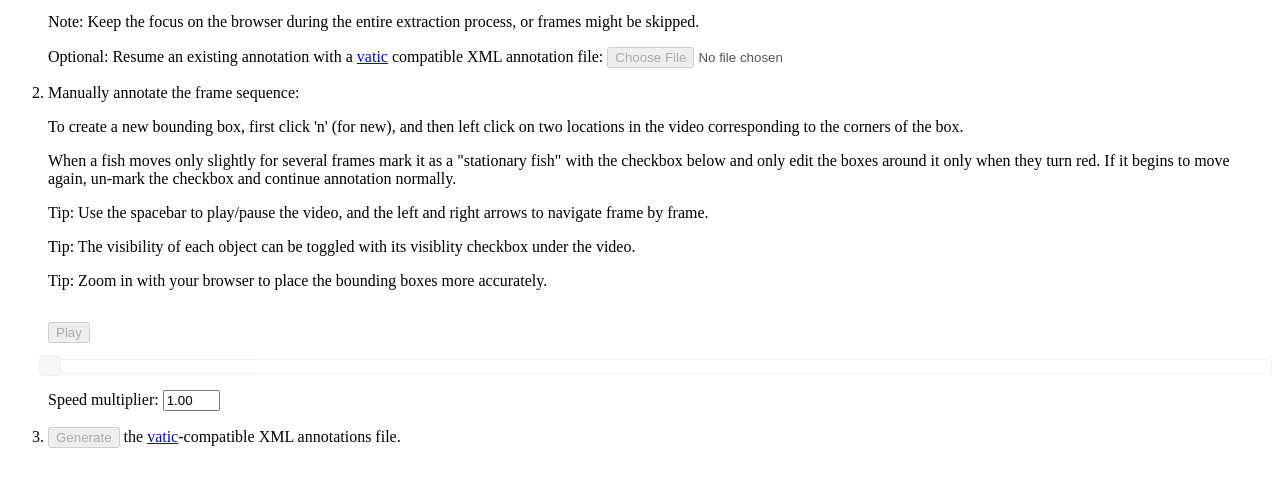
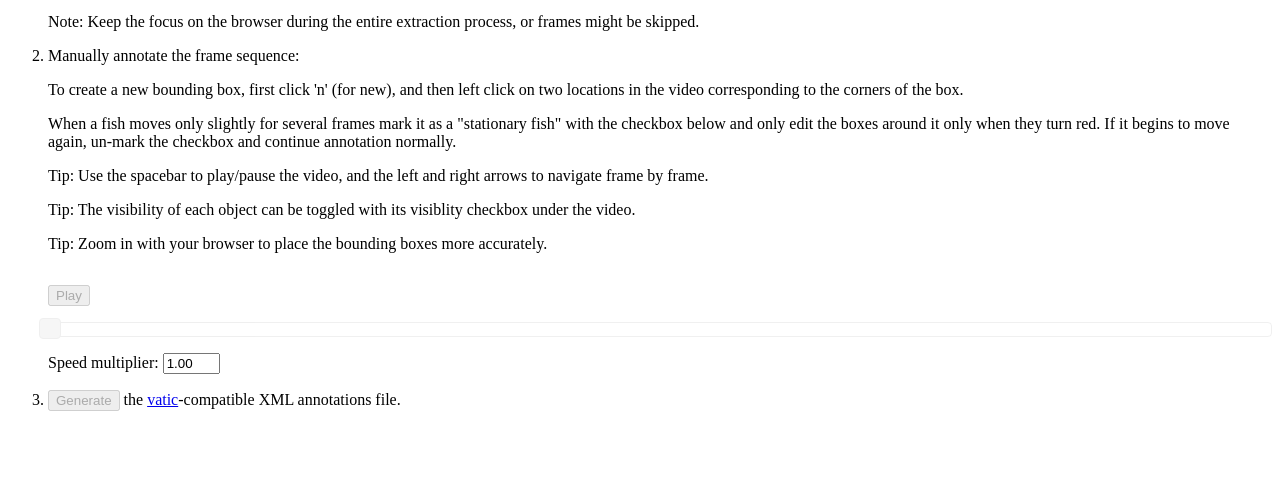
Before and after one commit to gvanhorn38/fish_eye, a plain HTML site: page vatic_original.js/index.html in a window 1280 px wide. Shown: the part 104-590 px from the top of the page. Drawn offline with Linux system fonts and the light colour scheme.

Commit message:
Removed broken Vatic feature.

```diff
--- a/vatic_original.js/index.html
+++ b/vatic_original.js/index.html
@@ -122,7 +122,7 @@
         <p class="output" id="extractionProgress"></p>
       </li>
       <!-- <li> -->
-        <p>Optional: Resume an existing annotation with a <a href="http://web.mit.edu/vondrick/vatic/" target="new">vatic</a> compatible XML annotation file: <input type="file" id="xmlFile" accept=".xml" disabled="true" /></p>
+        <p hidden>Optional: Resume an existing annotation with a <a href="http://web.mit.edu/vondrick/vatic/" target="new">vatic</a> compatible XML annotation file: <input type="file" id="xmlFile" accept=".xml" disabled="true" /></p>
       <!-- </li> -->
       <li>
         <p>Manually annotate the frame sequence:</p>
```
